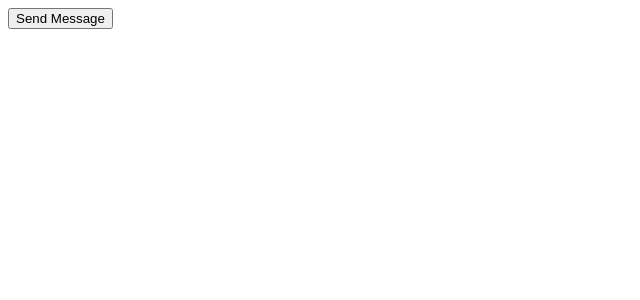
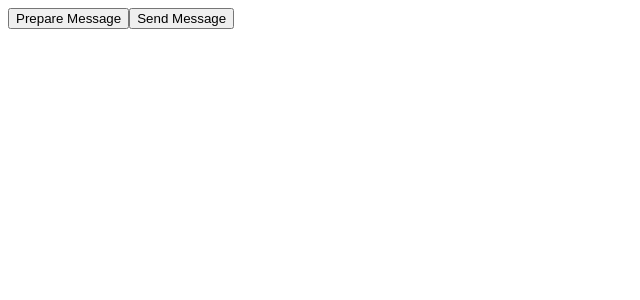
Before and after one commit to magkuna/redux--day1, a React (Create React App) app: page / in a window 1280 px wide. Shown: the top 300 px of the page, without its empty margins (0-640 px from the left). Built offline with nearby package versions, Linux system fonts and the light colour scheme.

Commit message:
wpisywanie wiadomości po funkcji .map

```diff
--- a/src/App.js
+++ b/src/App.js
@@ -1,24 +1,52 @@
 import React from 'react';
 
-import { sendMessage } from './store'
+import './store'
+import { sendActionCreator } from './state/messages'
 
 class App extends React.Component {
 
+    state = {
+        messages: []
+    }
 
+    prepareMessage = () => {
+        const receiver = prompt('Wpisz odbiorę')
+        const text = prompt('Wpisz tekst wiadomości')
 
+        const message = sendActionCreator(receiver, text)
+
+        this.setState({
+            messages: this.state.messages.concat(message)
+        })
+    }
     render() {
         return (
             <div>
                 <button
-                    onClick={() => sendMessage(
-                        prompt('Wpisz odbiorcę'),
-                        prompt('Wpisz wiadomość')
-                    ) }
+                    onClick={this.prepareMessage}
                 >
+                    Prepare Message
+            </button>
+                <button
+                    onClick={this.sendMessage}>
                     Send Message
             </button>
+                <div>
+                    {
+                        this.state.messages.map(
+                            (message, i) => (
+                                <div
+                                    key={i + message.text}
+                                >
+                                    {message.receiver} | {message.text}
+                                </div>
+                            )
+                        )
+                    }
+                </div>
             </div>
         )
     }
 }
-export default App;
+
+export default App
```
